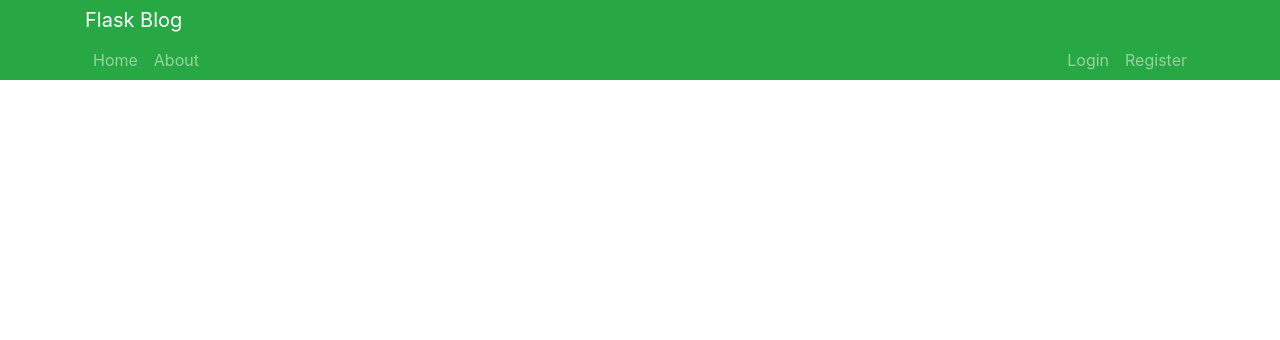
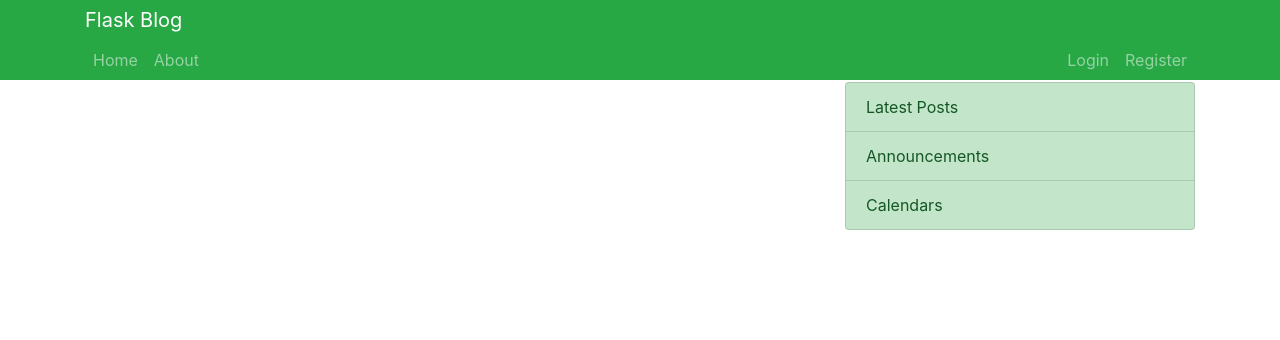
Before and after one commit to kirillxka/flask-blog, a Flask app: page / in a window 1280 px wide. Shown: the top 340 px of the page. Run offline with Flask 2, Linux system fonts and the light colour scheme; some libraries are stand-ins or nearby versions.

Commit message:
Add sidebar to layout.html

```diff
--- a/templates/layout.html
+++ b/templates/layout.html
@@ -32,9 +32,25 @@
             </div>
         </nav>
     </header>
-    <div class="container">
-        {% block content %}{% endblock content %}
-    </div>
+    <main role="main" class="container">
+        <div class="row">
+            <div class="col-md-8">
+                {% block content %}{% endblock content %}
+            </div>
+            <div class="col-md-4">
+                <div class="content-section">
+                    <h3>Sidebar</h3>
+                    <p class="text-muted">Some Text
+                        <ul class="list-group">
+                            <li class="list-group-item list-group-item-success">Latest Posts</li>
+                            <li class="list-group-item list-group-item-success">Announcements</li>
+                            <li class="list-group-item list-group-item-success">Calendars</li>
+                        </ul>
+                    </p>
+                </div>
+            </div>
+        </div>
+    </main>
 
     <script src="https://code.jquery.com/jquery-3.3.1.slim.min.js" integrity="sha384-q8i/X+965DzO0rT7abK41JStQIAqVgRVzpbzo5smXKp4YfRvH+8abtTE1Pi6jizo" crossorigin="anonymous"></script>
     <script src="https://cdnjs.cloudflare.com/ajax/libs/popper.js/1.14.7/umd/popper.min.js" integrity="sha384-UO2eT0CpHqdSJQ6hJty5KVphtPhzWj9WO1clHTMGa3JDZwrnQq4sF86dIHNDz0W1" crossorigin="anonymous"></script>
```
